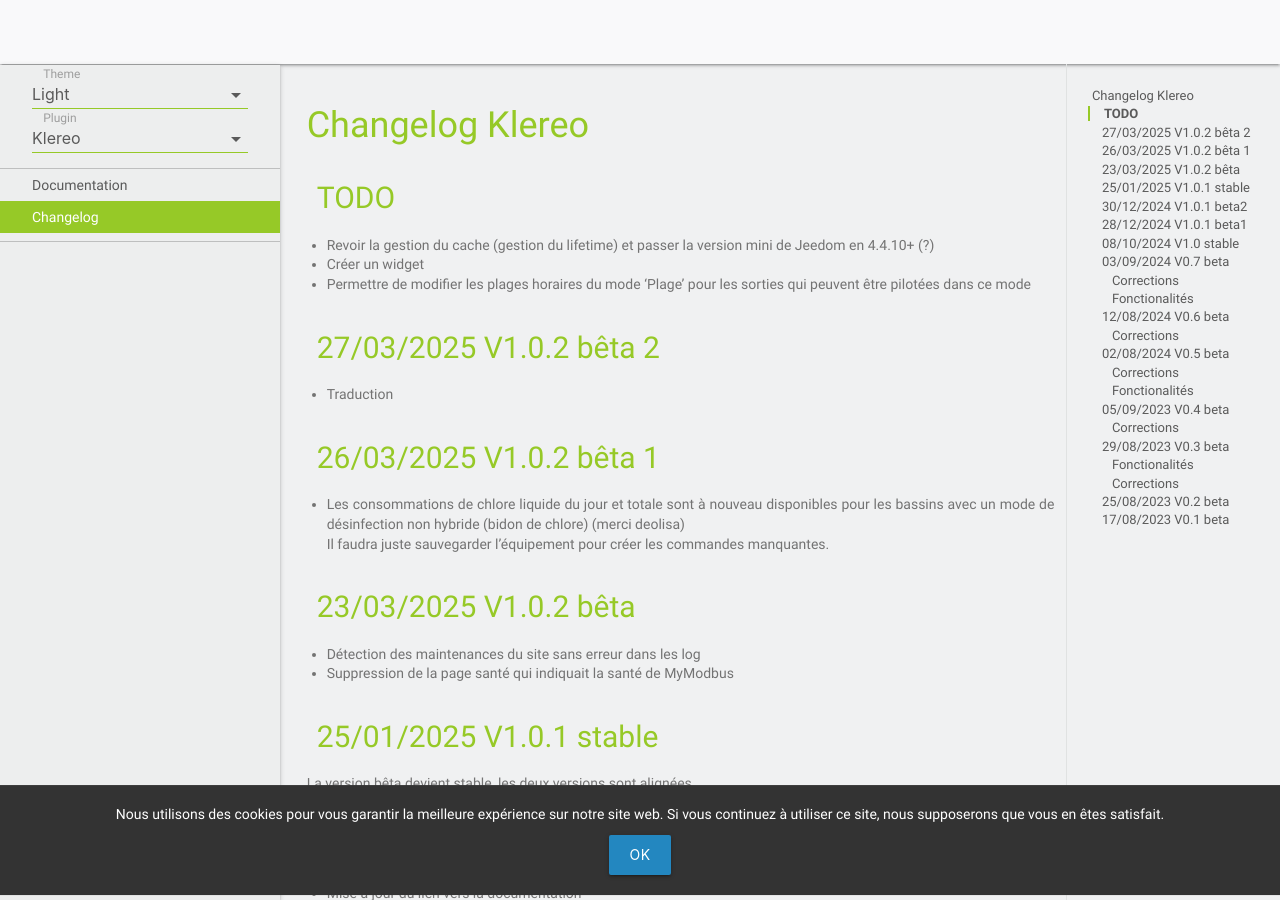
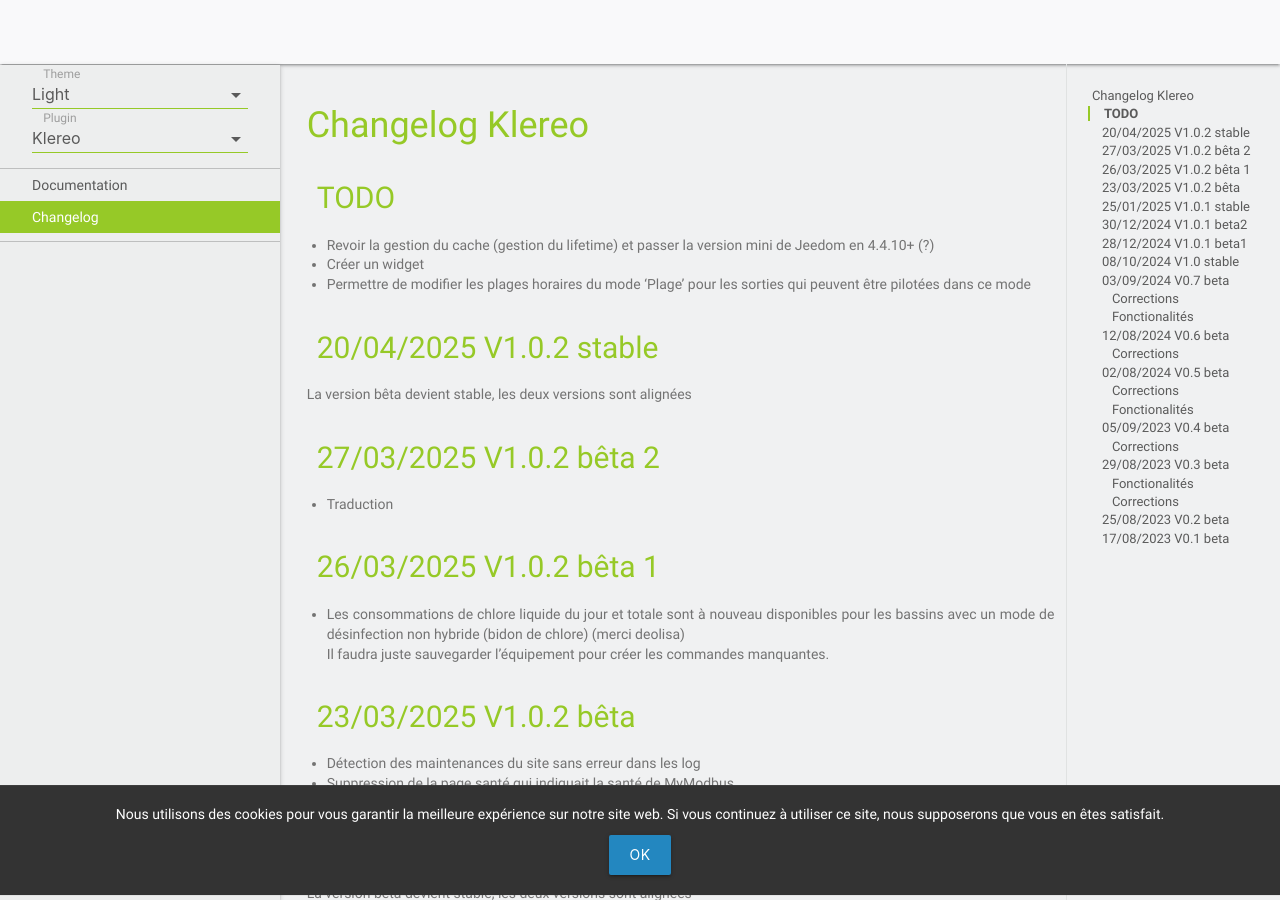
Before and after one commit to MrWaloo/jeedom-plugins-doc, a Jekyll site: the page built from docs/fr_FR/klereo_changelog.md, in a window 1280 px wide and 900 px high. Built offline with Jekyll 4.4.1, drawn with Linux system fonts in a browser that asks for light colours; emoji names are drawn with the system emoji font; our own code applies the rules of GitHub Pages for plain Markdown files.

Commit message:
Update klereo_changelog.md

```diff
--- a/docs/fr_FR/klereo_changelog.md
+++ b/docs/fr_FR/klereo_changelog.md
@@ -4,6 +4,10 @@
 - Revoir la gestion du cache (gestion du lifetime) et passer la version mini de Jeedom en 4.4.10+ (?)
 - Créer un widget
 - Permettre de modifier les plages horaires du mode 'Plage' pour les sorties qui peuvent être pilotées dans ce mode
+
+## 20/04/2025 V1.0.2 stable
+
+La version bêta devient stable, les deux versions sont alignées
 
 ## 27/03/2025 V1.0.2 bêta 2
 
```
